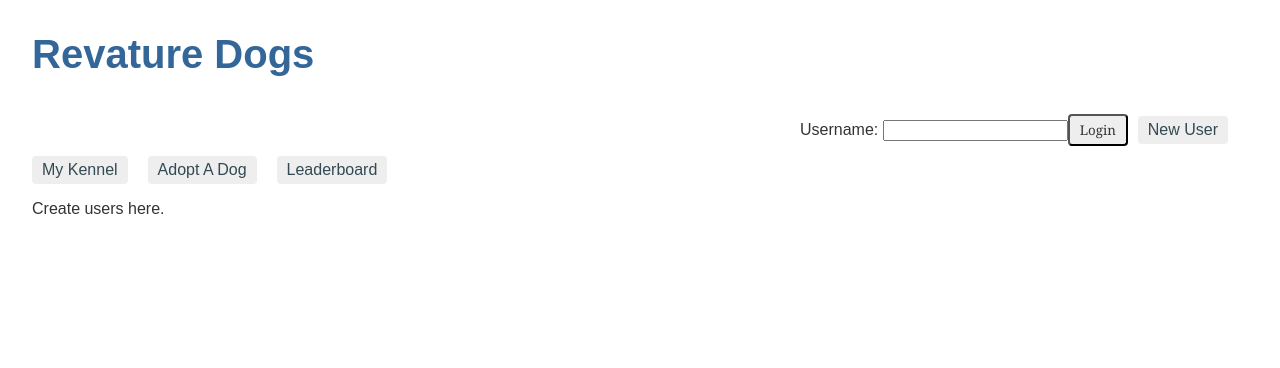
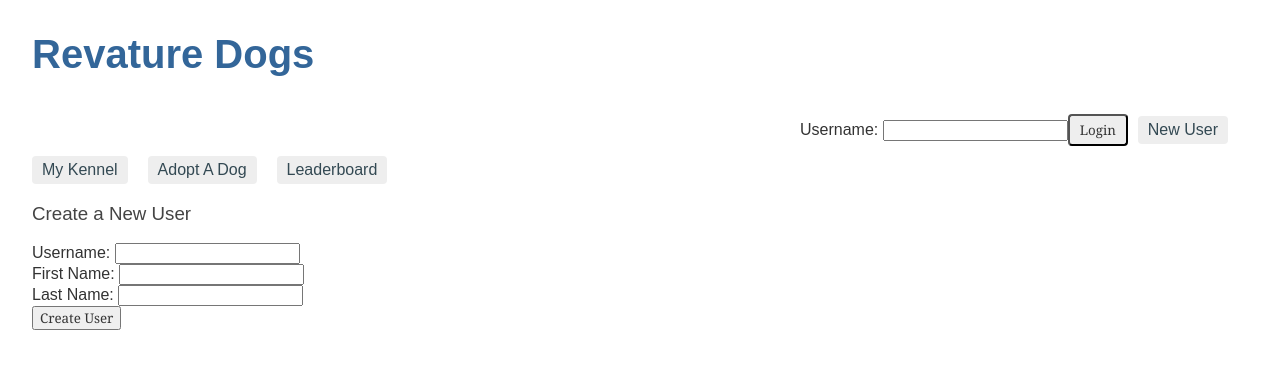
Before and after one commit to 2002-feb24-net/RevatureDogs-project2-ng, an Angular app in the folder RevDogsAngular/: page /create-user in a window 1280 px wide. Shown: the top 368 px of the page. Built offline with nearby package versions, Linux system fonts and the light colour scheme.

Commit message:
Implemented leaderboard and create new user.

```diff
--- a/RevDogsAngular/src/app/create-user/create-user.component.html
+++ b/RevDogsAngular/src/app/create-user/create-user.component.html
@@ -1 +1,17 @@
-<p>Create users here.</p>
+<h3>Create a New User</h3>
+<div>
+    <label>Username:
+      <input #Username />
+    </label><br>
+    <label>First Name:
+        <input #FirstName />
+      </label><br>
+      <label>Last Name:
+        <input #LastName />
+      </label><br>
+    <!-- (click) passes input value to add() and then clears the input -->
+    <button (click)="addUser(Username.value, FirstName.value, LastName.value); Username.value=''; FirstName.value=''; LastName.value='';">
+      Create User
+    </button>
+  </div>
+{{message}}
--- a/RevDogsAngular/src/app/create-user/create-user.component.ts
+++ b/RevDogsAngular/src/app/create-user/create-user.component.ts
@@ -1,4 +1,6 @@
 import { Component, OnInit } from '@angular/core';
+import { Users } from '../models/users';
+import { UsersService } from '../users.service';
 
 @Component({
   selector: 'app-create-user',
@@ -6,10 +8,22 @@ import { Component, OnInit } from '@angular/core';
   styleUrls: ['./create-user.component.css']
 })
 export class CreateUserComponent implements OnInit {
+  message: string = ''
 
-  constructor() { }
+  constructor(private usersService: UsersService) { }
 
   ngOnInit(): void {
   }
 
+  addUser(username: string, firstname: string, lastname: string){
+    const newUser: Users = {
+      userName: username,
+      firstName: firstname,
+      lastName: lastname,
+      score: 0,
+      dogs: []
+    };
+    this.usersService.createUser(newUser).subscribe();
+  }
+
 }
--- a/RevDogsAngular/src/app/leaderboard/leaderboard.component.css
+++ b/RevDogsAngular/src/app/leaderboard/leaderboard.component.css
@@ -0,0 +1,13 @@
+table, td, th {
+    border: 1px solid #ddd;
+    text-align: left;
+  }
+
+  table {
+    border-collapse: collapse;
+    width: 50%;
+  }
+
+  th, td {
+    padding: 15px;
+  }
--- a/RevDogsAngular/src/app/leaderboard/leaderboard.component.html
+++ b/RevDogsAngular/src/app/leaderboard/leaderboard.component.html
@@ -1 +1,13 @@
-<p>The leaderboard goes here.</p>
+<table class="users">
+    <thead>
+        <th>Name</th>
+        <th>Score</th>
+    </thead>
+    <tbody>
+        <tr *ngFor="let user of users">
+            <td>{{user.firstName}} {{user.lastName}}</td>
+            <td>{{user.score}}</td>
+        </tr>
+    </tbody>
+
+</table>
--- a/RevDogsAngular/src/app/leaderboard/leaderboard.component.ts
+++ b/RevDogsAngular/src/app/leaderboard/leaderboard.component.ts
@@ -1,4 +1,6 @@
 import { Component, OnInit } from '@angular/core';
+import { Users } from '../models/users';
+import { UsersService } from '../users.service';
 
 @Component({
   selector: 'app-leaderboard',
@@ -6,10 +8,16 @@ import { Component, OnInit } from '@angular/core';
   styleUrls: ['./leaderboard.component.css']
 })
 export class LeaderboardComponent implements OnInit {
+  users: Users[];
 
-  constructor() { }
+  constructor(private usersService: UsersService) { }
 
   ngOnInit(): void {
+    this.getUsers();
+  }
+
+  getUsers(){
+    this.usersService.getUsers().subscribe(users => this.users = users);
   }
 
 }
--- a/RevDogsAngular/src/app/models/dogs.ts
+++ b/RevDogsAngular/src/app/models/dogs.ts
@@ -2,7 +2,7 @@ import { DogType } from './dog-types';
 import { Users } from './users';
 
 export interface Dogs{
-    id: number;
+    id?: number;
     dogTypeId: number;
     userId: number;
     isAliva: boolean;
--- a/RevDogsAngular/src/app/models/users.ts
+++ b/RevDogsAngular/src/app/models/users.ts
@@ -1,11 +1,10 @@
 import { Dogs } from './dogs';
 
 export interface Users{
-    id: number;
+    id?: number;
     userName: string;
     firstName: string;
     lastName: string;
-    score: number;
-
+    score?: number;
     dogs: Dogs[];
 }
--- a/RevDogsAngular/src/app/users.service.ts
+++ b/RevDogsAngular/src/app/users.service.ts
@@ -22,6 +22,22 @@ export class UsersService {
 
   }
 
+  getUsers(): Observable<Users[]>{
+    return this.http.get<Users[]>(`${this.usersUrl}`)
+      .pipe(
+        tap(_ => console.log('UsersService: Fetched Users')),
+        catchError(this.handleError<Users[]>('getUsers', []))
+      );
+  }
+
+  createUser(user: Users): Observable<Users>{
+    return this.http.post<Users>(`${this.usersUrl}`, user)
+      .pipe(
+        tap(_ => console.log('UsersService: Created User')),
+        catchError(this.handleError<Users>('createUser'))
+      );;
+  }
+
   /**
    * Handle Http operation that failed.
    * Let the app continue.
```
